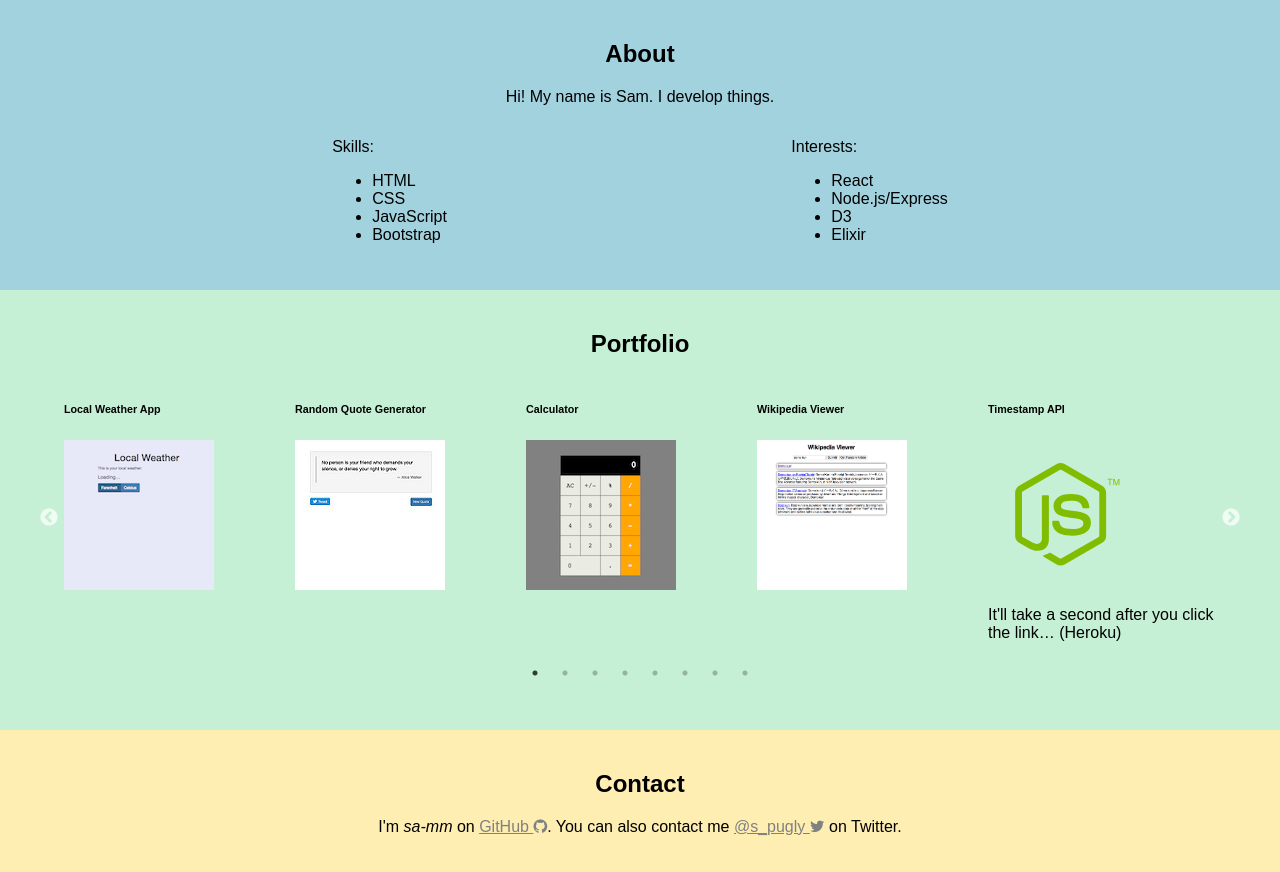
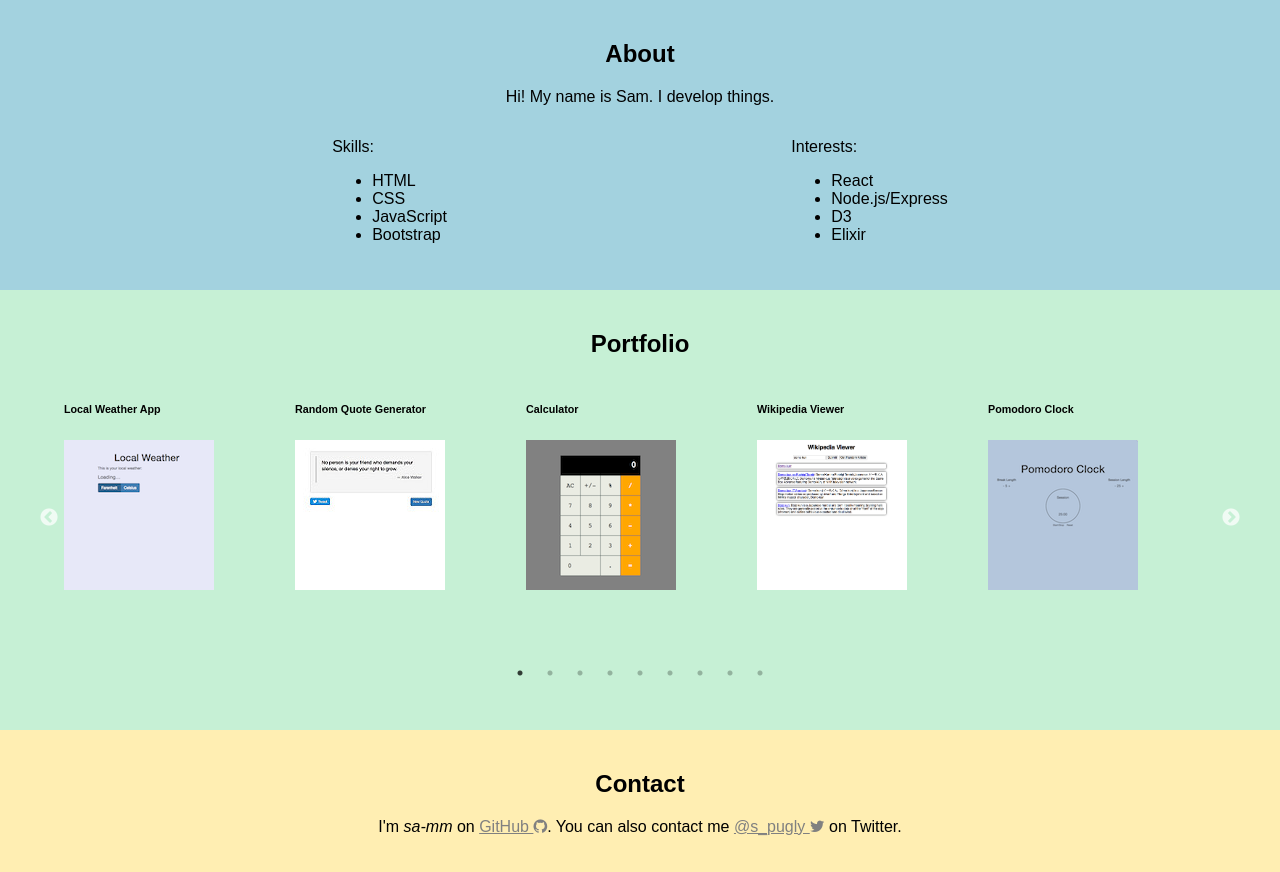
Before and after one commit to sa-mm/react-portfolio, a React (Create React App) app: page / in a window 1280 px wide. Built offline with nearby package versions, Linux system fonts and the light colour scheme.

Commit message:
Add clock to projects

```diff
--- a/src/Carousel.js
+++ b/src/Carousel.js
@@ -59,6 +59,11 @@ export class ProjectsSlider extends React.Component {
       itemURL: 'https://wikipedia-viewer.mcmyler.com',
       imgLink: './images/wikipedia-viewer.png'
     }
+    var pomodoroSettings = {
+      itemTitle: 'Pomodoro Clock',
+      itemURL: 'https://pomodoro.mcmyler.com',
+      imgLink: './images/pomodoro.png'
+    }
     var timestampSettings = {
       itemTitle: 'Timestamp API',
       itemURL: 'https://timestamp-api.mcmyler.com',
@@ -78,7 +83,7 @@ export class ProjectsSlider extends React.Component {
       itemTitle: 'Layout Ideas (Grid)',
       itemURL: 'https://layout-ideas.now.sh',
       imgLink: './images/css-grid-icon.png'
-    };
+    }
     return (
       <Slider {...settings}>
         <div>
@@ -92,6 +97,9 @@ export class ProjectsSlider extends React.Component {
         </div>
         <div>
           <SliderItem {...wikipediaSettings} />
+        </div>
+        <div>
+          <SliderItem {...pomodoroSettings} />
         </div>
         <div>
           <SliderItem {...timestampSettings} />
```
Also changed, not shown: public/images/pomodoro.png (added), 7 other files (tests, documents, lock files or other folders).
